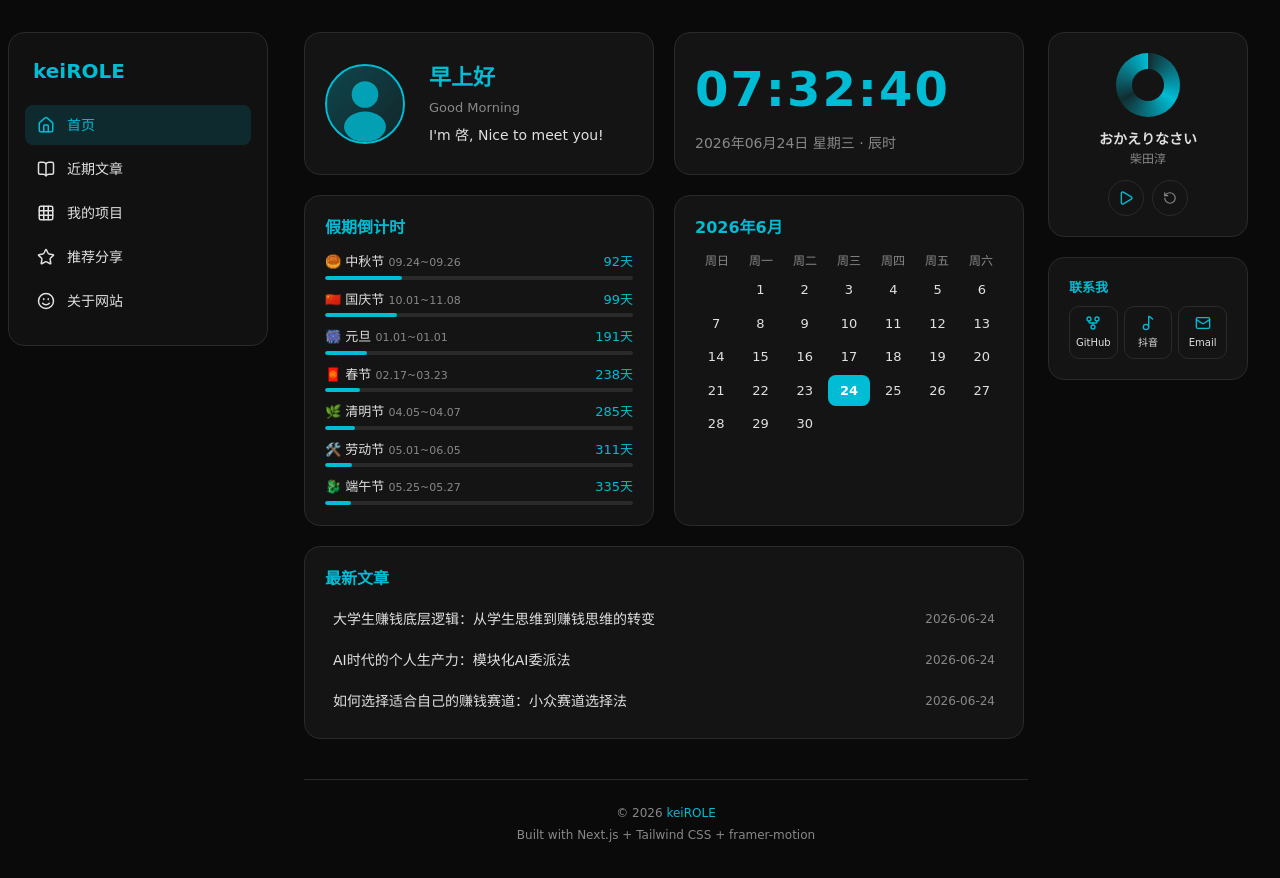
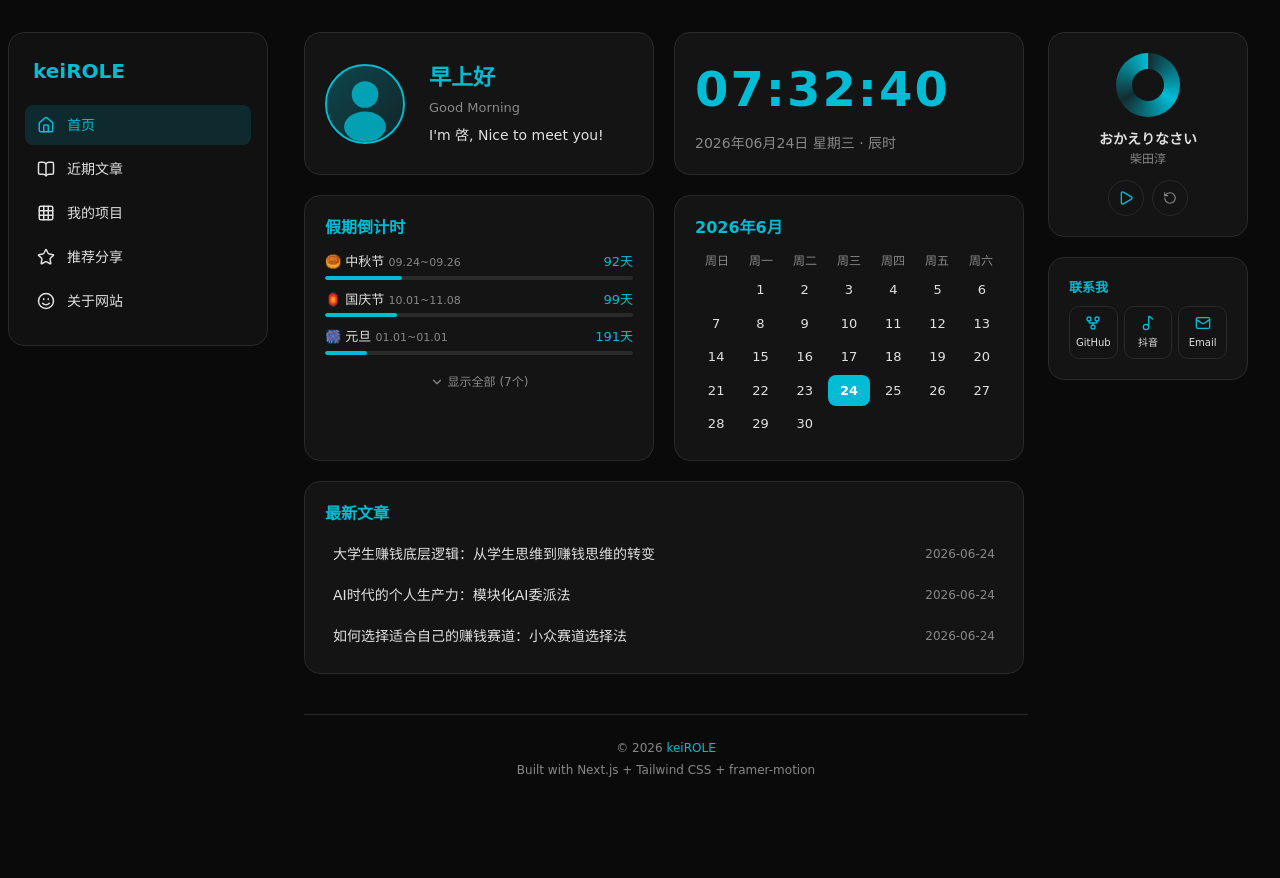
Before and after one commit to keiROLE/keirole, a Next.js app: page / in a window 1280 px wide. Shown: the top 878 px of the page. After the commit the page ends 819 px from the top, so only its background shows below. Built offline with nearby package versions, Linux system fonts and the light colour scheme.

Commit message:
fix: holiday icon + expandable to 3 + dialogs centered in content area

```diff
--- a/components/home/HolidayCard.tsx
+++ b/components/home/HolidayCard.tsx
@@ -1,18 +1,20 @@
 "use client";
 
+import { useState } from "react";
 import { motion } from "framer-motion";
+import { ChevronDown, ChevronUp } from "lucide-react";
+import { CenteredDialog } from "@/components/home/StopwatchDialog";
 
 interface Holiday {
   name: string;
   icon: string;
-  // Date range in current year (month is 0-indexed)
   startMonth: number;
   startDay: number;
   endMonth: number;
   endDay: number;
 }
 
-// Chinese public holidays for 2026 (approximate dates based on official schedules)
+// Chinese public holidays (dates approximate, based on typical schedules)
 const holidays: Holiday[] = [
   { name: "元旦", icon: "🎆", startMonth: 0, startDay: 1, endMonth: 0, endDay: 1 },
   { name: "春节", icon: "🧧", startMonth: 1, startDay: 17, endMonth: 2, endDay: 23 },
@@ -20,7 +22,7 @@ const holidays: Holiday[] = [
   { name: "劳动节", icon: "🛠️", startMonth: 4, startDay: 1, endMonth: 5, endDay: 5 },
   { name: "端午节", icon: "🐉", startMonth: 4, startDay: 25, endMonth: 4, endDay: 27 },
   { name: "中秋节", icon: "🥮", startMonth: 8, startDay: 24, endMonth: 8, endDay: 26 },
-  { name: "国庆节", icon: "🇨🇳", startMonth: 9, startDay: 1, endMonth: 10, endDay: 8 },
+  { name: "国庆节", icon: "🏮", startMonth: 9, startDay: 1, endMonth: 10, endDay: 8 },
 ];
 
 function formatDate(m: number, d: number): string {
@@ -39,7 +41,6 @@ function progressPct(startMonth: number, startDay: number): number {
   let target = new Date(now.getFullYear(), startMonth, startDay);
   if (target < now) target.setFullYear(target.getFullYear() + 1);
 
-  // Start counting from the most recent holiday that has passed
   let start = new Date(now.getFullYear(), 0, 1);
   for (let i = holidays.length - 1; i >= 0; i--) {
     const prev = new Date(now.getFullYear(), holidays[i].startMonth, holidays[i].startDay);
@@ -54,15 +55,45 @@ function progressPct(startMonth: number, startDay: number): number {
   return Math.min(100, Math.max(0, (elapsed / total) * 100));
 }
 
+function HolidayRow(h: Holiday & { days: number; progress: number }) {
+  return (
+    <div>
+      <div style={{ display: "flex", justifyContent: "space-between", alignItems: "center" }}>
+        <span style={{ fontSize: "13px" }}>
+          {h.icon} {h.name}{" "}
+          <span style={{ fontSize: "11px", color: "var(--text-secondary)" }}>
+            {formatDate(h.startMonth, h.startDay)}~{formatDate(h.endMonth, h.endDay)}
+          </span>
+        </span>
+        <span style={{ fontSize: "13px", color: "var(--accent)", whiteSpace: "nowrap", marginLeft: "8px" }}>
+          {h.days === 0 ? "今天！" : `${h.days}天`}
+        </span>
+      </div>
+      <div style={{
+        height: "4px", borderRadius: "2px",
+        background: "var(--border)", marginTop: "4px", overflow: "hidden",
+      }}>
+        <div style={{
+          width: `${h.progress}%`, height: "100%", borderRadius: "2px",
+          background: "var(--accent)", transition: "width 0.5s ease",
+        }} />
+      </div>
+    </div>
+  );
+}
+
 export default function HolidayCard() {
-  const upcoming = holidays
+  const [expanded, setExpanded] = useState(false);
+
+  const allHolidays = holidays
     .map((h) => ({
       ...h,
       days: daysUntil(h.startMonth, h.startDay),
       progress: progressPct(h.startMonth, h.startDay),
-      dateRange: `${formatDate(h.startMonth, h.startDay)}~${formatDate(h.endMonth, h.endDay)}`,
     }))
     .sort((a, b) => a.days - b.days);
+
+  const visible = expanded ? allHolidays : allHolidays.slice(0, 3);
 
   return (
     <motion.div
@@ -71,46 +102,33 @@ export default function HolidayCard() {
       animate={{ opacity: 1, y: 0 }}
       transition={{ duration: 0.5, delay: 0.3 }}
     >
-      <div
-        style={{ fontSize: "16px", fontWeight: "bold", marginBottom: "12px", color: "var(--accent)" }}
-      >
+      <div style={{ fontSize: "16px", fontWeight: "bold", marginBottom: "12px", color: "var(--accent)" }}>
         假期倒计时
       </div>
 
       <div style={{ display: "flex", flexDirection: "column", gap: "10px" }}>
-        {upcoming.map((h) => (
-          <div key={h.name}>
-            <div style={{ display: "flex", justifyContent: "space-between", alignItems: "center" }}>
-              <span style={{ fontSize: "13px" }}>
-                {h.icon} {h.name} <span style={{ fontSize: "11px", color: "var(--text-secondary)" }}>{h.dateRange}</span>
-              </span>
-              <span style={{ fontSize: "13px", color: "var(--accent)", whiteSpace: "nowrap", marginLeft: "8px" }}>
-                {h.days === 0 ? "今天！" : `${h.days}天`}
-              </span>
-            </div>
-            {/* Progress bar */}
-            <div
-              style={{
-                height: "4px",
-                borderRadius: "2px",
-                background: "var(--border)",
-                marginTop: "4px",
-                overflow: "hidden",
-              }}
-            >
-              <div
-                style={{
-                  width: `${h.progress}%`,
-                  height: "100%",
-                  borderRadius: "2px",
-                  background: "var(--accent)",
-                  transition: "width 0.5s ease",
-                }}
-              />
-            </div>
-          </div>
+        {visible.map((h) => (
+          <HolidayRow key={h.name} {...h} />
         ))}
       </div>
+
+      {allHolidays.length > 3 && (
+        <button
+          onClick={() => setExpanded(!expanded)}
+          style={{
+            display: "flex", alignItems: "center", justifyContent: "center", gap: "4px",
+            width: "100%", marginTop: "12px", padding: "6px 0",
+            background: "transparent", border: "none",
+            color: "var(--text-secondary)", fontSize: "12px", cursor: "pointer",
+            transition: "color 0.2s",
+          }}
+          onMouseEnter={(e) => (e.currentTarget.style.color = "var(--accent)")}
+          onMouseLeave={(e) => (e.currentTarget.style.color = "var(--text-secondary)")}
+        >
+          {expanded ? <ChevronUp size={14} /> : <ChevronDown size={14} />}
+          {expanded ? "收起" : `显示全部 (${allHolidays.length}个)`}
+        </button>
+      )}
     </motion.div>
   );
 }
--- a/components/home/StopwatchDialog.tsx
+++ b/components/home/StopwatchDialog.tsx
@@ -4,67 +4,156 @@ import { useState, useRef, useCallback, useEffect } from "react";
 import { motion, AnimatePresence } from "framer-motion";
 import { Play, Pause, RotateCcw, Flag, X } from "lucide-react";
 
-interface StopwatchDialogProps {
+/**
+ * Shared styles for dialog buttons
+ */
+const btnPrimary: React.CSSProperties = {
+  display: "flex", alignItems: "center", gap: "6px",
+  padding: "8px 20px", borderRadius: "12px", border: "none",
+  background: "var(--accent)", color: "#000",
+  fontSize: "13px", fontWeight: "bold", cursor: "pointer",
+};
+const btnSecondary: React.CSSProperties = {
+  display: "flex", alignItems: "center", gap: "6px",
+  padding: "8px 20px", borderRadius: "12px", border: "none",
+  background: "var(--text-secondary)", color: "#fff",
+  fontSize: "13px", cursor: "pointer",
+};
+const btnOutline: React.CSSProperties = {
+  display: "flex", alignItems: "center", gap: "6px",
+  padding: "8px 20px", borderRadius: "12px",
+  border: "1px solid var(--border)", background: "transparent",
+  color: "var(--text-primary)", fontSize: "13px", cursor: "pointer",
+};
+
+/**
+ * CenteredDialog — reusable popup centered in the main content area
+ * (between the 272px left sidebar and 200px right sidebar).
+ */
+export function CenteredDialog({ open, onClose, title, children }: {
   open: boolean;
   onClose: () => void;
+  title: string;
+  children: React.ReactNode;
+}) {
+  if (!open) return null;
+
+  return (
+    <>
+      <motion.div
+        className="fixed inset-0 z-40"
+        style={{ background: "rgba(0,0,0,0.6)" }}
+        initial={{ opacity: 0 }}
+        animate={{ opacity: 1 }}
+        exit={{ opacity: 0 }}
+        onClick={onClose}
+      />
+      <motion.div
+        className="fixed z-50"
+        style={{
+          top: "50%",
+          // Center in content area: viewport center + half of left sidebar - half of right sidebar adjustment
+          left: "calc(50% + 36px)",
+          transform: "translate(-50%, -50%)",
+          width: "420px",
+          maxWidth: "calc(100vw - 472px)",
+          margin: 0,
+          padding: 0,
+        }}
+        initial={{ opacity: 0, scale: 0.92 }}
+        animate={{ opacity: 1, scale: 1 }}
+        exit={{ opacity: 0, scale: 0.92 }}
+        transition={{ duration: 0.2, ease: "easeOut" }}
+      >
+        <div style={{
+          background: "var(--bg-card)",
+          border: "1px solid var(--border)",
+          borderRadius: "16px",
+          padding: "24px",
+        }}>
+          {/* Header */}
+          <div style={{
+            display: "flex", justifyContent: "space-between", alignItems: "center",
+            marginBottom: "20px",
+          }}>
+            <div style={{ fontSize: "16px", fontWeight: "bold", color: "var(--accent)" }}>
+              {title}
+            </div>
+            <button
+              onClick={onClose}
+              style={{
+                background: "transparent", border: "none", cursor: "pointer",
+                color: "var(--text-secondary)", padding: "4px", borderRadius: "8px",
+                display: "flex", alignItems: "center", justifyContent: "center",
+                transition: "color 0.2s",
+              }}
+              onMouseEnter={(e) => (e.currentTarget.style.color = "var(--accent)")}
+              onMouseLeave={(e) => (e.currentTarget.style.color = "var(--text-secondary)")}
+            >
+              <X size={18} />
+            </button>
+          </div>
+          {children}
+        </div>
+      </motion.div>
+    </>
+  );
 }
 
-export default function StopwatchDialog({ open, onClose }: StopwatchDialogProps) {
+// ===== Stopwatch Dialog =====
+
+export default function StopwatchDialog({ open, onClose }: { open: boolean; onClose: () => void }) {
   const [running, setRunning] = useState(false);
   const [elapsed, setElapsed] = useState(0);
   const [laps, setLaps] = useState<number[]>([]);
-  const startTimeRef = useRef(0);
+  const [startTime, setStartTime] = useState(0);
+  const [hasStarted, setHasStarted] = useState(false);
   const intervalRef = useRef<ReturnType<typeof setInterval> | null>(null);
-  const hasStartedRef = useRef(false);
 
   const tick = useCallback(() => {
-    setElapsed(Date.now() - startTimeRef.current);
-  }, []);
+    setElapsed(Date.now() - startTime);
+  }, [startTime]);
 
-  const handleStart = () => {
-    if (!running) {
-      if (!hasStartedRef.current) {
-        startTimeRef.current = Date.now();
-        hasStartedRef.current = true;
-      } else {
-        startTimeRef.current = Date.now() - elapsed;
+  useEffect(() => {
+    if (open && running) {
+      intervalRef.current = setInterval(tick, 50);
     }
-      intervalRef.current = setInterval(tick, 50);
-      setRunning(true);
-    }
+    return () => {
+      if (intervalRef.current) clearInterval(intervalRef.current);
     };
+  }, [open, running, tick]);
 
-  const handlePause = () => {
-    if (running && intervalRef.current) {
-      clearInterval(intervalRef.current);
-      setRunning(false);
-    }
-  };
-
-  const handleReset = () => {
-    if (intervalRef.current) clearInterval(intervalRef.current);
+  useEffect(() => {
+    if (!open) {
       setRunning(false);
       setElapsed(0);
       setLaps([]);
-    hasStartedRef.current = false;
+      setStartTime(0);
+      setHasStarted(false);
+    }
+  }, [open]);
+
+  const handleStart = () => {
+    if (!hasStarted) {
+      setStartTime(Date.now());
+      setHasStarted(true);
+    } else {
+      setStartTime(Date.now() - elapsed);
+    }
+    setRunning(true);
   };
 
-  const handleLap = () => {
-    setLaps((prev) => [...prev, elapsed]);
+  const handlePause = () => setRunning(false);
+
+  const handleReset = () => {
+    setRunning(false);
+    setElapsed(0);
+    setLaps([]);
+    setStartTime(0);
+    setHasStarted(false);
   };
 
-  useEffect(() => {
-    return () => {
-      if (intervalRef.current) clearInterval(intervalRef.current);
-    };
-  }, []);
-
-  // Reset state when dialog opens/closes
-  useEffect(() => {
-    if (!open) {
-      handleReset();
-    }
-  }, [open]);
+  const handleLap = () => setLaps((prev) => [...prev, elapsed]);
 
   const formatTime = (ms: number) => {
     const mins = Math.floor(ms / 60000);
@@ -73,209 +162,56 @@ export default function StopwatchDialog({ open, onClose }: StopwatchDialogProps)
     return `${String(mins).padStart(2, "0")}:${String(secs).padStart(2, "0")}.${String(centis).padStart(2, "0")}`;
   };
 
-  const formatLapTime = (ms: number, prevMs: number) => {
-    return formatTime(ms - prevMs);
-  };
+  const formatLapTime = (ms: number, prevMs: number) => formatTime(ms - prevMs);
 
   return (
-    <AnimatePresence>
-      {open && (
-        <>
-          {/* Backdrop — full viewport */}
-          <motion.div
-            className="fixed inset-0 z-40"
-            style={{ background: "rgba(0,0,0,0.6)" }}
-            initial={{ opacity: 0 }}
-            animate={{ opacity: 1 }}
-            exit={{ opacity: 0 }}
-            onClick={onClose}
-          />
-
-          {/* Dialog — truly centered in viewport */}
-          <motion.div
-            className="fixed z-50"
-            style={{
-              top: "50%",
-              left: "50%",
-              transform: "translate(-50%, -50%)",
-              width: "420px",
-              maxWidth: "calc(100vw - 32px)",
-              margin: 0,
-              padding: 0,
-            }}
-            initial={{ opacity: 0, scale: 0.92 }}
-            animate={{ opacity: 1, scale: 1 }}
-            exit={{ opacity: 0, scale: 0.92 }}
-            transition={{ duration: 0.2, ease: "easeOut" }}
-          >
-            <div
-              className="rounded-2xl"
-              style={{
-                background: "var(--bg-card)",
-                border: "1px solid var(--border)",
-                borderRadius: "16px",
-                padding: "24px",
-              }}
-            >
-              {/* Header */}
-              <div
-                style={{
-                  display: "flex",
-                  justifyContent: "space-between",
-                  alignItems: "center",
-                  marginBottom: "20px",
-                }}
-              >
-                <div
-                  style={{
-                    fontSize: "16px",
-                    fontWeight: "bold",
-                    color: "var(--accent)",
-                  }}
-                >
-                  秒表
-                </div>
-                <button
-                  onClick={onClose}
-                  style={{
-                    background: "transparent",
-                    border: "none",
-                    cursor: "pointer",
-                    color: "var(--text-secondary)",
-                    padding: "4px",
-                    borderRadius: "8px",
-                    display: "flex",
-                    alignItems: "center",
-                    justifyContent: "center",
-                    transition: "color 0.2s",
-                  }}
-                  onMouseEnter={(e) => (e.currentTarget.style.color = "var(--accent)")}
-                  onMouseLeave={(e) => (e.currentTarget.style.color = "var(--text-secondary)")}
-                >
-                  <X size={18} />
-                </button>
-              </div>
-
+    <CenteredDialog open={open} onClose={onClose} title="秒表">
       {/* Display */}
-              <div
-                style={{
-                  textAlign: "center",
-                  fontSize: "42px",
-                  fontWeight: "bold",
-                  fontFamily: "'Courier New', monospace",
-                  color: "var(--text-primary)",
-                  padding: "20px 0",
-                  letterSpacing: "2px",
-                }}
-              >
+      <div style={{
+        textAlign: "center", fontSize: "42px", fontWeight: "bold",
+        fontFamily: "'Courier New', monospace", color: "var(--text-primary)",
+        padding: "20px 0", letterSpacing: "2px",
+      }}>
         {formatTime(elapsed)}
       </div>
 
       {/* Controls */}
       <div style={{ display: "flex", gap: "8px", justifyContent: "center", flexWrap: "wrap" }}>
         {!running ? (
-                  <button
-                    onClick={handleStart}
-                    style={{
-                      display: "flex",
-                      alignItems: "center",
-                      gap: "6px",
-                      padding: "8px 20px",
-                      borderRadius: "12px",
-                      border: "none",
-                      background: "var(--accent)",
-                      color: "#000",
-                      fontSize: "13px",
-                      fontWeight: "bold",
-                      cursor: "pointer",
-                    }}
-                  >
+          <button onClick={handleStart} style={btnPrimary}>
             <Play size={14} /> 开始
           </button>
         ) : (
-                  <button
-                    onClick={handlePause}
-                    style={{
-                      display: "flex",
-                      alignItems: "center",
-                      gap: "6px",
-                      padding: "8px 20px",
-                      borderRadius: "12px",
-                      border: "none",
-                      background: "var(--text-secondary)",
-                      color: "#fff",
-                      fontSize: "13px",
-                      cursor: "pointer",
-                    }}
-                  >
+          <button onClick={handlePause} style={btnSecondary}>
             <Pause size={14} /> 暂停
           </button>
         )}
         <button
           onClick={handleLap}
           disabled={!running}
-                  style={{
-                    display: "flex",
-                    alignItems: "center",
-                    gap: "6px",
-                    padding: "8px 20px",
-                    borderRadius: "12px",
-                    border: "1px solid var(--border)",
-                    background: running ? "transparent" : "var(--bg-sidebar)",
-                    color: running ? "var(--text-primary)" : "var(--text-secondary)",
-                    fontSize: "13px",
-                    cursor: running ? "pointer" : "default",
-                  }}
+          style={{ ...btnOutline, opacity: running ? 1 : 0.5, cursor: running ? "pointer" : "default" }}
         >
           <Flag size={14} /> 记录
         </button>
-                <button
-                  onClick={handleReset}
-                  style={{
-                    display: "flex",
-                    alignItems: "center",
-                    gap: "6px",
-                    padding: "8px 20px",
-                    borderRadius: "12px",
-                    border: "1px solid var(--border)",
-                    background: "transparent",
-                    color: "var(--text-primary)",
-                    fontSize: "13px",
-                    cursor: "pointer",
-                  }}
-                >
+        <button onClick={handleReset} style={btnOutline}>
           <RotateCcw size={14} /> 重置
         </button>
       </div>
 
       {/* Lap records */}
       {laps.length > 0 && (
-                <div
-                  style={{
-                    marginTop: "16px",
-                    maxHeight: "160px",
-                    overflowY: "auto",
-                    borderTop: "1px solid var(--border)",
-                    paddingTop: "12px",
-                  }}
-                >
-                  {laps
-                    .slice()
-                    .reverse()
-                    .map((lapTime, i) => {
+        <div style={{
+          marginTop: "16px", maxHeight: "160px", overflowY: "auto",
+          borderTop: "1px solid var(--border)", paddingTop: "12px",
+        }}>
+          {laps.slice().reverse().map((lapTime, i) => {
             const lapNum = laps.length - i;
-                      const prevTime = i < laps.length ? laps[laps.length - i - 1] : 0;
+            const prevTime = laps[laps.length - i - 1] ?? 0;
             return (
-                        <div
-                          key={i}
-                          style={{
-                            display: "flex",
-                            justifyContent: "space-between",
-                            padding: "4px 0",
-                            fontSize: "12px",
-                            color: "var(--text-secondary)",
-                          }}
-                        >
+              <div key={i} style={{
+                display: "flex", justifyContent: "space-between",
+                padding: "4px 0", fontSize: "12px", color: "var(--text-secondary)",
+              }}>
                 <span>第 {lapNum} 条</span>
                 <span style={{ fontFamily: "'Courier New', monospace" }}>
                   +{formatLapTime(lapTime, prevTime)}
@@ -285,10 +221,6 @@ export default function StopwatchDialog({ open, onClose }: StopwatchDialogProps)
           })}
         </div>
       )}
-            </div>
-          </motion.div>
-        </>
-      )}
-    </AnimatePresence>
+    </CenteredDialog>
   );
 }
```
Lines whose indentation alone changed are shown as unchanged.
